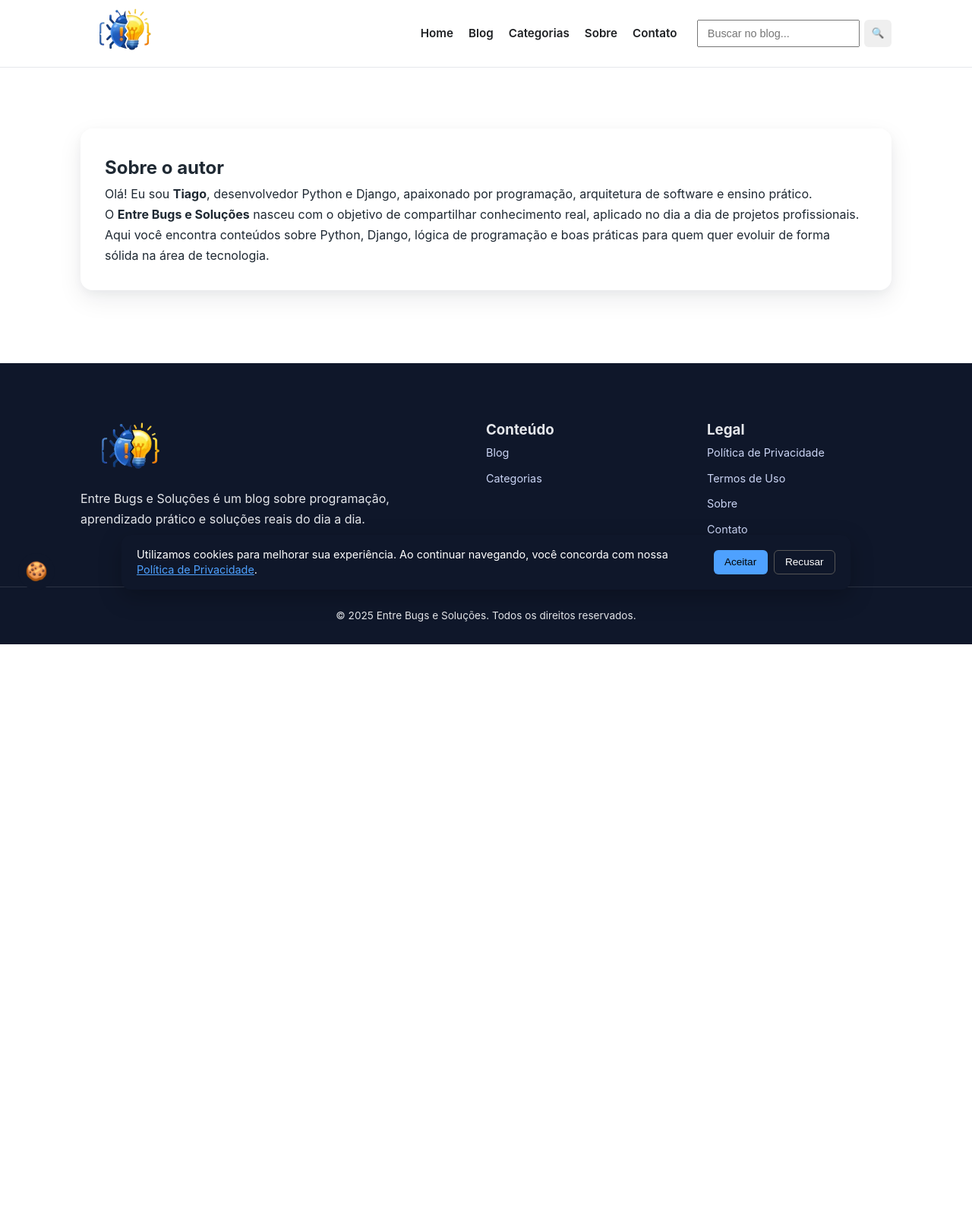
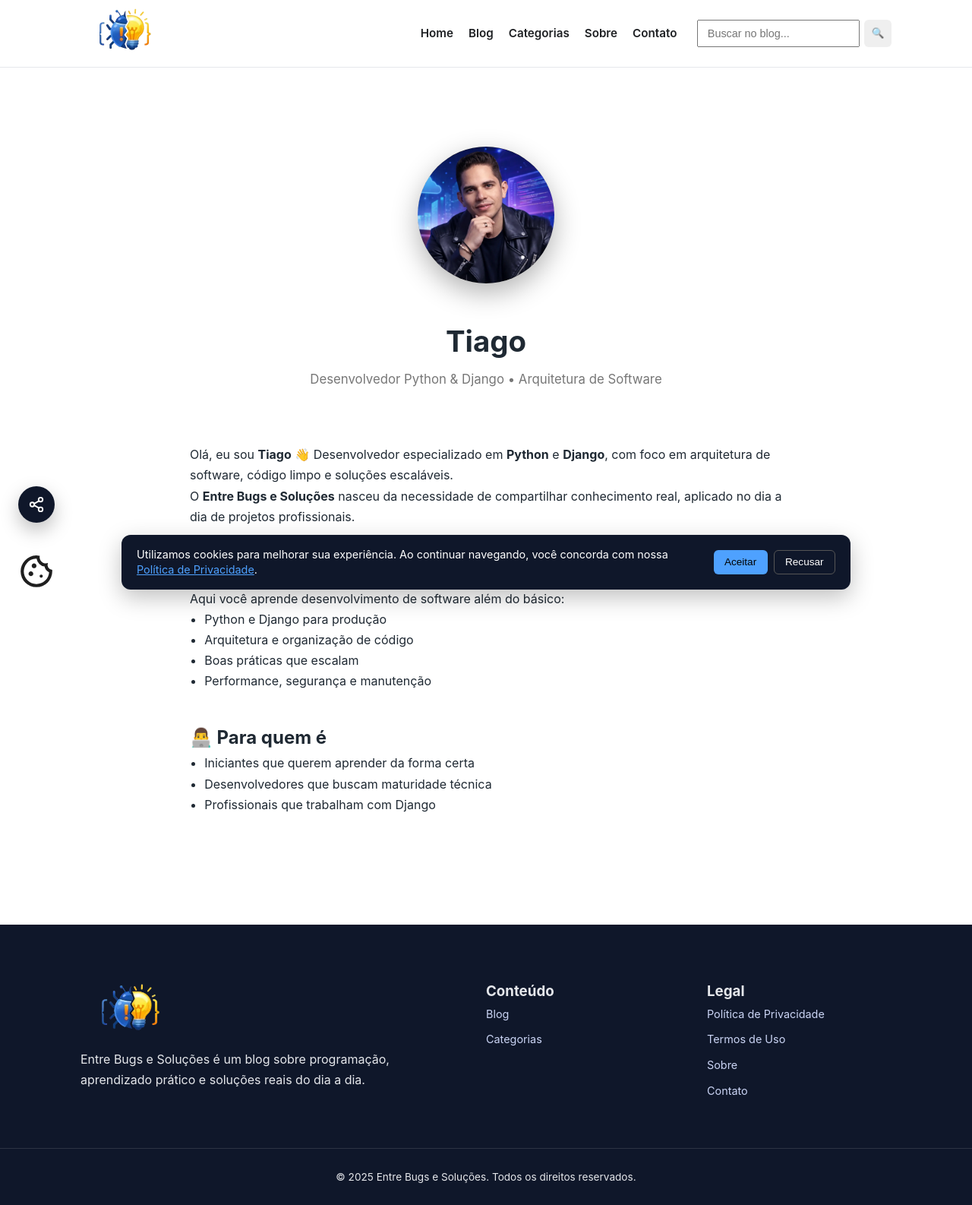
Before and after one commit to TiagoRavi/blog_entre_bugs_e_solucoes, a Django app: page /sobre/ in a window 1280 px wide. Shown: the whole page at 76% size. Before the commit the page ends 848 px from the top, so only its background shows below. Run offline with Django 5.2, Linux system fonts and the light colour scheme.

Commit message:
Adicionei Botão Compartilhar e cookies Final

```diff
--- a/static/css/blog.css
+++ b/static/css/blog.css
@@ -438,58 +438,78 @@ SIDEBAR
   }
 }
 
-/* ==================================================
-FLOATING SHARE BUTTON – ACIMA DO COOKIE
-================================================== */
+/* ==========================================
+FLOATING SHARE BUTTON
+========================================== */
+
+:root {
+  --fab-bg: #0f172a;
+  --fab-shadow: 0 10px 25px rgba(0, 0, 0, 0.25);
+
+  --facebook: #1877f2;
+  --whatsapp: #25d366;
+  --linkedin: #0a66c2;
+}
 
 .share-fab {
   position: fixed;
-  left: 50%;
-  transform: translateX(-50%);
-  bottom: 6.5rem; /* acima do cookie banner */
-  z-index: 10000;
+  bottom: 7rem;
+  left: 1.5rem;
+  z-index: 9999;
 
   display: flex;
   flex-direction: column;
   align-items: center;
-  gap: 0.75rem;
 }
 
-/* Botão principal */
+/* ==========================================
+BOTÃO PRINCIPAL
+========================================== */
+
 .share-fab__toggle {
-  width: 52px;
-  height: 52px;
+  width: 48px;
+  height: 48px;
   border-radius: 50%;
   border: none;
-  background: #0f172a;
+
+  background: var(--fab-bg);
   color: #ffffff;
+
   cursor: pointer;
 
   display: flex;
   align-items: center;
   justify-content: center;
 
-  box-shadow: 0 10px 25px rgba(0, 0, 0, 0.2);
+  box-shadow: var(--fab-shadow);
 }
 
-/* Ícone SVG */
+.share-fab__toggle:focus-visible {
+  outline: 3px solid #ffffff;
+  outline-offset: 3px;
+}
+
+/* Ícone principal */
 .share-icon {
-  width: 30px;
-  height: 30px;
+  width: 22px;
+  height: 22px;
+
+  stroke: currentColor;
   fill: none;
-  stroke: #ffffff;
+
   stroke-width: 2;
   stroke-linecap: round;
   stroke-linejoin: round;
 }
 
-/* ==================================================
-MENU DE OPÇÕES
-================================================== */
+/* ==========================================
+MENU
+========================================== */
 
 .share-fab__menu {
   position: absolute;
-  bottom: 64px; /* abre para cima */
+  bottom: 60px;
+
   display: flex;
   flex-direction: column;
   gap: 0.75rem;
@@ -497,50 +517,85 @@ MENU DE OPÇÕES
   opacity: 0;
   pointer-events: none;
   transform: translateY(8px);
-  transition: opacity 0.2s ease, transform 0.2s ease;
+
+  transition:
+    opacity 0.2s ease,
+    transform 0.2s ease;
 }
 
-/* Ícones */
-.share-fab__menu a {
-  width: 44px;
-  height: 44px;
-  border-radius: 50%;
-  background: #ffffff;
-
-  display: flex;
-  align-items: center;
-  justify-content: center;
-
-  text-decoration: none;
-  font-size: 1.1rem;
-  box-shadow: 0 6px 16px rgba(0, 0, 0, 0.15);
-}
-
-/* Estado aberto */
 .share-fab.is-open .share-fab__menu {
   opacity: 1;
   pointer-events: auto;
   transform: translateY(0);
 }
 
-/* ==================================================
-MOBILE
-================================================== */
+/* ==========================================
+ITENS DO MENU
+========================================== */
 
-@media (max-width: 768px) {
-  .share-fab {
-    bottom: 5.5rem; /* acima do cookie + barra do navegador */
-    left: 2.5rem;   /* canto esquerdo */
+.share-fab__item {
+  width: 52px;
+  height: 52px;
+
+  display: flex;
+  align-items: center;
+  justify-content: center;
+
+  border-radius: 50%;
+  text-decoration: none;
+
+  box-shadow: 0 8px 18px rgba(0, 0, 0, 0.18);
+
+  transition:
+    transform 0.2s ease,
+    box-shadow 0.2s ease;
+}
+
+.share-fab__item:hover {
+  transform: scale(1.12);
+  box-shadow: 0 12px 26px rgba(0, 0, 0, 0.28);
+}
+
+.share-fab__item:focus-visible {
+  outline: 3px solid #ffffff;
+  outline-offset: 3px;
+}
+
+.share-fab__item img {
+  width: 30px;
+  height: 30px;
+  display: block;
+
+
+}
+
+
+/* ==========================================
+CORES POR REDE
+========================================== */
+
+.facebook { background: var(--facebook); }
+.whatsapp { background: var(--whatsapp); }
+.linkedin { background: var(--linkedin); }
+
+/* ==========================================
+ACESSIBILIDADE — REDUÇÃO DE MOVIMENTO
+========================================== */
+
+@media (prefers-reduced-motion: reduce) {
+  .share-fab__menu,
+  .share-fab__item {
+    transition: none;
   }
 }
 
-/* ==================================================
-DESKTOP
-================================================== */
+/* ==========================================
+MOBILE
+========================================== */
 
-@media (min-width: 1024px) {
+@media (max-width: 640px) {
   .share-fab {
-    bottom: 5.5rem; /* alinhado visualmente acima do cookie */
-    left: calc(50% - 410px - 13.5rem);
+    bottom: 11rem;
+    left: 0.75rem;
   }
 }
--- a/static/css/cookies.css
+++ b/static/css/cookies.css
@@ -105,41 +105,50 @@
 
 /* =====================================================
    Botão flutuante — Configurações de Cookies
-   - Redondo
-   - Discreto
-   - Sempre visível
-   - LGPD/GDPR compliant
+   - SVG (não emoji)
+   - Consistente com FAB
+   - Acessível
 ===================================================== */
+
 .cookie-settings-btn {
   position: fixed;
   bottom: 1.5rem;
   left: 1.5rem;
+
   width: 48px;
   height: 48px;
+
   border-radius: 50%;
   border: none;
-  background: #0f172a;
-  color: #fff;
-  font-size: 1.5rem;
-  cursor: pointer;
+
+  background: transparent;
+  color: #0f172a;
+
   display: flex;
   align-items: center;
   justify-content: center;
+
+  cursor: pointer;
   z-index: 1000;
 }
 
-/* Hover desktop */
-.cookie-settings-btn:hover {
-  background: #020617;
+/* SVG */
+.cookie-settings-btn img {
+  width: 50px;
+  height: 50px;
+  display: block;
 }
 
-
-/* =====================================================
-   Ajuste para mobile
-===================================================== */
-@media (max-width: 640px) {
-  .cookie-settings-btn {
-    bottom: 1rem;
-    left: 1rem;
+/* Hover só em dispositivos com mouse */
+@media (hover: hover) and (pointer: fine) {
+  .cookie-settings-btn:hover {
+    background-color: rgba(15, 23, 42, 0.9);
+    color: #ffffff;
   }
 }
+
+/* Foco acessível */
+.cookie-settings-btn:focus-visible {
+  outline: 3px solid #0f172a;
+  outline-offset: 3px;
+}
--- a/static/css/layout.css
+++ b/static/css/layout.css
@@ -212,3 +212,103 @@ FOOTER – RESPONSIVO
     padding: 1.25rem 1rem;
   }
 }
+
+/* =====================================================
+   ABOUT PAGE — ISOLATED STYLES
+   ===================================================== */
+
+.about-page {
+  max-width: 820px;
+  margin: 0 auto;
+  padding: 3rem 1.25rem;
+}
+
+/* HERO */
+.about-page__hero {
+  text-align: center;
+  padding-top: 3.5rem;
+  margin-bottom: 4.5rem;
+}
+
+.about-page__avatar {
+  width: 180px;
+  height: 180px;
+  border-radius: 50%;
+  object-fit: cover;
+  margin-bottom: 1.5rem;
+  box-shadow: 0 12px 35px rgba(0, 0, 0, 0.3);
+}
+
+.about-page__name {
+  margin: 0.75rem 0 0.25rem;
+  font-size: 2.4rem;
+}
+
+.about-page__role {
+  color: #777;
+  font-size: 1.05rem;
+  line-height: 1.6;
+}
+
+/* CONTENT */
+.about-page__content h2 {
+  margin-top: 2.5rem;
+}
+
+.about-page__content ul {
+  margin-left: 1.2rem;
+}
+
+/* =========================
+   RESPONSIVE
+   ========================= */
+
+@media (max-width: 768px) {
+  .about-page {
+    padding: 2.5rem 1.25rem;
+  }
+
+  .about-page__hero {
+    padding-top: 2.5rem;
+    margin-bottom: 3.5rem;
+  }
+
+  .about-page__avatar {
+    width: 150px;
+    height: 150px;
+  }
+
+  .about-page__name {
+    font-size: 2.1rem;
+  }
+}
+
+@media (max-width: 480px) {
+  .about-page {
+    padding: 2rem 1rem;
+  }
+
+  .about-page__hero {
+    padding-top: 2rem;
+    margin-bottom: 3rem;
+  }
+
+  .about-page__avatar {
+    width: 120px;
+    height: 120px;
+  }
+
+  .about-page__name {
+    font-size: 1.9rem;
+  }
+
+  .about-page__role {
+    font-size: 0.95rem;
+  }
+
+  .about-page__content p,
+  .about-page__content li {
+    font-size: 0.95rem;
+    line-height: 1.65;
+  }
+}
--- a/templates/base.html
+++ b/templates/base.html
@@ -83,6 +83,8 @@
 
 </head>
 
+
+
 <body>
 
   <!-- =========================================================
@@ -102,10 +104,15 @@
     {% block content %}{% endblock %}
   </main>
 
-  <!-- =========================================================
+    <!-- =========================================================
        Footer
   ========================================================== -->
   {% include "includes/footer.html" %}
+
+  <!-- =========================================================
+       Floating Share FAB
+  ========================================================== -->
+  {% include "blog/includes/share_fab.html" %}
 
   <!-- =========================================================
        JS global
@@ -118,4 +125,5 @@
   ========================================================== -->
   {% block extra_scripts %}{% endblock %}
 </body>
+
 </html>
--- /dev/null
+++ b/templates/blog/includes/share_fab.html
@@ -0,0 +1,55 @@
+{% load static %}
+
+<div class="share-fab" aria-label="Compartilhar post">
+
+  <button
+    class="share-fab__toggle"
+    type="button"
+    aria-expanded="false"
+    aria-label="Compartilhar"
+  >
+    <svg class="share-icon" viewBox="0 0 24 24" aria-hidden="true">
+      <circle cx="18" cy="5" r="3"/>
+      <circle cx="6" cy="12" r="3"/>
+      <circle cx="18" cy="19" r="3"/>
+      <path d="M8.5 11l7-4M8.5 13l7 4"/>
+    </svg>
+  </button>
+
+  <div class="share-fab__menu" role="menu">
+
+    <a
+      href="https://www.facebook.com/sharer/sharer.php?u={{ request.build_absolute_uri|urlencode }}"
+      target="_blank"
+      rel="noopener noreferrer"
+      aria-label="Compartilhar no Facebook"
+      class="share-fab__item facebook"
+      role="menuitem"
+    >
+      <img src="{% static 'img/svg/facebook_icon.svg' %}" alt="">
+    </a>
+
+    <a
+      href="https://wa.me/?text={{ post.title|urlencode }}%20{{ request.build_absolute_uri|urlencode }}"
+      target="_blank"
+      rel="noopener noreferrer"
+      aria-label="Compartilhar no WhatsApp"
+      class="share-fab__item whatsapp"
+      role="menuitem"
+    >
+      <img src="{% static 'img/svg/whatsapp_icon.svg' %}" alt="">
+    </a>
+
+    <a
+      href="https://www.linkedin.com/sharing/share-offsite/?url={{ request.build_absolute_uri|urlencode }}"
+      target="_blank"
+      rel="noopener noreferrer"
+      aria-label="Compartilhar no LinkedIn"
+      class="share-fab__item linkedin"
+      role="menuitem"
+    >
+      <img src="{% static 'img/svg/linkedin_icon.svg' %}" alt="">
+    </a>
+
+  </div>
+</div>
--- a/templates/includes/cookie_button.html
+++ b/templates/includes/cookie_button.html
@@ -1,8 +1,4 @@
-<!-- ==================================================
-     Botão flutuante — Configurações de Cookies
-     - Permite reabrir o banner de consentimento
-     - Atende LGPD/GDPR (consentimento reversível)
-================================================== -->
+{% load static %}
 
 <button
   id="cookie-settings-btn"
@@ -10,5 +6,11 @@
   type="button"
   aria-label="Configurações de cookies"
 >
-  🍪
+  <img
+    src="{% static 'img/svg/cookie_icon.svg' %}"
+    alt=""
+    width="24"
+    height="24"
+    aria-hidden="true"
+  >
 </button>
--- a/templates/pages/about.html
+++ b/templates/pages/about.html
@@ -2,10 +2,12 @@
 {% load static %}
 
 {% block title %}
-Sobre | Entre Bugs e Soluções
+Sobre o Autor | Entre Bugs e Soluções
 {% endblock %}
 
 {% block extra_head %}
+<link rel="stylesheet" href="{% static 'css/pages/about.css' %}">
+
 <script type="application/ld+json">
 {
   "@context": "https://schema.org",
@@ -14,15 +16,12 @@ Sobre | Entre Bugs e Soluções
     "@type": "Person",
     "name": "Tiago",
     "url": "{{ request.build_absolute_uri }}",
-    "image": "{{ request.scheme }}://{{ request.get_host }}{% static 'img/logo.png' %}",
+    "image": "{{ request.scheme }}://{{ request.get_host }}{% static 'img/tiago.webp' %}",
     "jobTitle": "Desenvolvedor Python e Django",
-    "worksFor": {
-      "@type": "Organization",
-      "name": "Entre Bugs e Soluções"
-    },
+    "description": "Desenvolvedor Python especializado em Django, arquitetura de software e boas práticas.",
     "sameAs": [
-      "https://www.linkedin.com/",
-      "https://github.com/"
+      "https://github.com/SEU_GITHUB",
+      "https://www.linkedin.com/in/SEU_LINKEDIN"
     ]
   }
 }
@@ -30,27 +29,57 @@ Sobre | Entre Bugs e Soluções
 {% endblock %}
 
 {% block content %}
-<section class="container post-detail">
-  <div class="post-content-box">
+<section class="about-page">
 
-    <h1>Sobre o autor</h1>
+  <header class="about-page__hero">
+    <img
+      src="{% static 'img/perfil/tiagosousa.webp' %}"
+      alt="Tiago - Desenvolvedor Python e Django"
+      class="about-page__avatar"
+      loading="lazy"
+    />
+
+    <h1 class="about-page__name">Tiago</h1>
+    <p class="about-page__role">
+      Desenvolvedor Python & Django • Arquitetura de Software
+    </p>
+  </header>
+
+  <article class="about-page__content">
 
     <p>
-      Olá! Eu sou <strong>Tiago</strong>, desenvolvedor Python e Django,
-      apaixonado por programação, arquitetura de software e ensino prático.
+      Olá, eu sou <strong>Tiago</strong> 👋
+      Desenvolvedor especializado em <strong>Python</strong> e <strong>Django</strong>,
+      com foco em arquitetura de software, código limpo e soluções escaláveis.
     </p>
 
     <p>
-      O <strong>Entre Bugs e Soluções</strong> nasceu com o objetivo de
-      compartilhar conhecimento real, aplicado no dia a dia de projetos
-      profissionais.
+      O <strong>Entre Bugs e Soluções</strong> nasceu da necessidade de compartilhar
+      conhecimento real, aplicado no dia a dia de projetos profissionais.
     </p>
 
+    <h2>🎯 Propósito</h2>
+
     <p>
-      Aqui você encontra conteúdos sobre Python, Django, lógica de programação
-      e boas práticas para quem quer evoluir de forma sólida na área de tecnologia.
+      Aqui você aprende desenvolvimento de software além do básico:
     </p>
 
-  </div>
+    <ul>
+      <li>Python e Django para produção</li>
+      <li>Arquitetura e organização de código</li>
+      <li>Boas práticas que escalam</li>
+      <li>Performance, segurança e manutenção</li>
+    </ul>
+
+    <h2>👨‍💻 Para quem é</h2>
+
+    <ul>
+      <li>Iniciantes que querem aprender da forma certa</li>
+      <li>Desenvolvedores que buscam maturidade técnica</li>
+      <li>Profissionais que trabalham com Django</li>
+    </ul>
+
+  </article>
+
 </section>
 {% endblock %}
```
Also changed, not shown: blog/templates/blog/post_detail.html (+1 -25 lines), static/js/share-fab.js (+47 -3 lines), static/img/perfil/tiagosousa.webp (added), static/img/svg/bottonshare.svg, static/img/svg/cookie_icon.svg (added), static/img/svg/facebook_icon.svg (added), static/img/svg/linkedin_icon.svg (added), static/img/svg/whatsapp_icon.svg (added).
